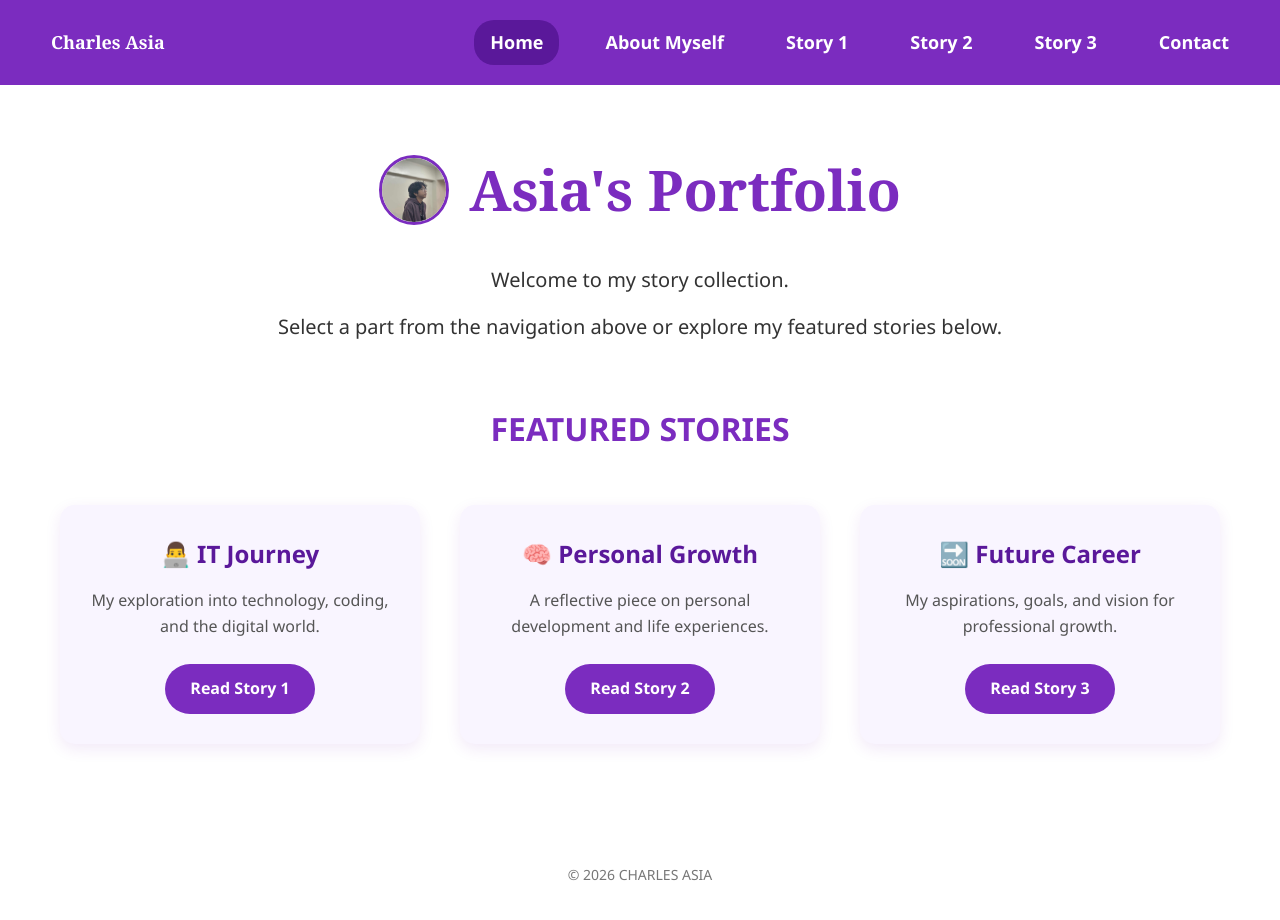
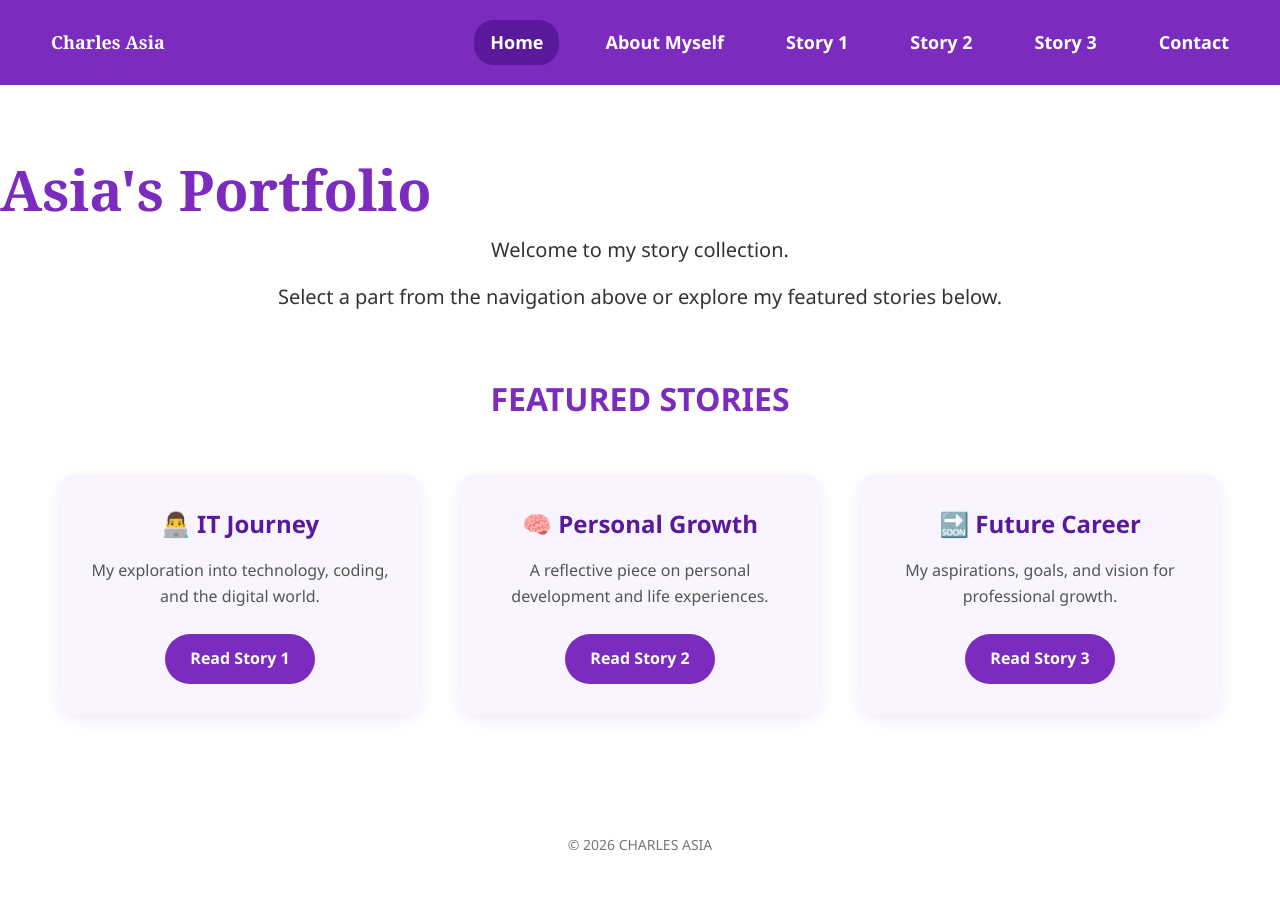
Before and after one commit to AsiaCharles/CharlesAsiaPortfolio, a plain HTML site: page index.html in a window 1280 px wide. After the commit the page ends 896 px from the top, so only its background shows below. Drawn offline with Linux system fonts and the light colour scheme.

Commit message:
Update index.html

```diff
--- a/index.html
+++ b/index.html
@@ -7,7 +7,6 @@
     <link rel="stylesheet" href="style.css">
 </head>
 <body>
-
     <nav class="navbar">
         <a href="index.html" class="navbar-name">Charles Asia</a>
         <div class="nav-links">
@@ -19,17 +18,11 @@
             <a href="mailto:charles12asia@gmail.com">Contact</a>
         </div>
     </nav>
-
-    <div class="header-section">
-        <img src="Asia.png" alt="Charles Asia">
-        <h1>Asia's Portfolio</h1>
-    </div>
-
+    <h1>Asia's Portfolio</h1>
     <div class="content">
         <p>Welcome to my story collection.</p>
         <p>Select a part from the navigation above or explore my featured stories below.</p>
     </div>
-
     <section class="featured-stories">
         <h2>FEATURED STORIES</h2>
         <div class="story-grid">
@@ -50,10 +43,8 @@
             </div>
         </div>
     </section>
-
     <footer>
         <p>&copy; 2026 Charles Asia</p>
     </footer>
-
 </body>
 </html>
```
